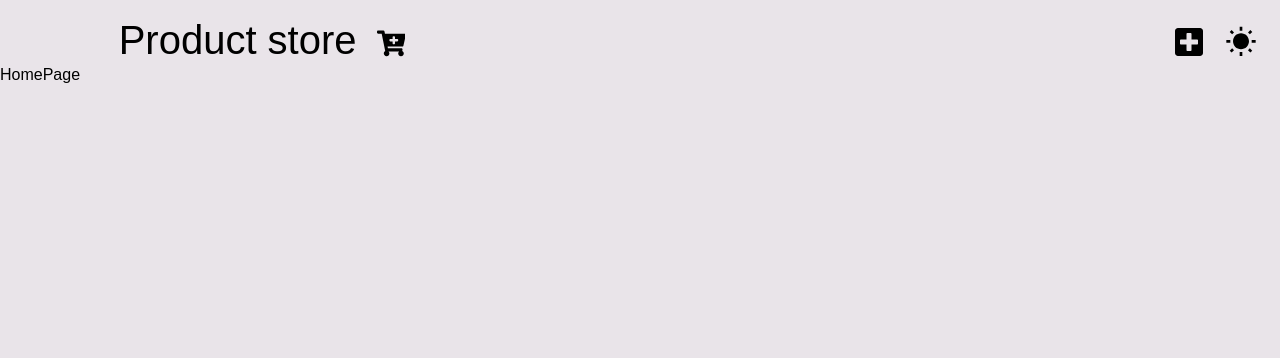
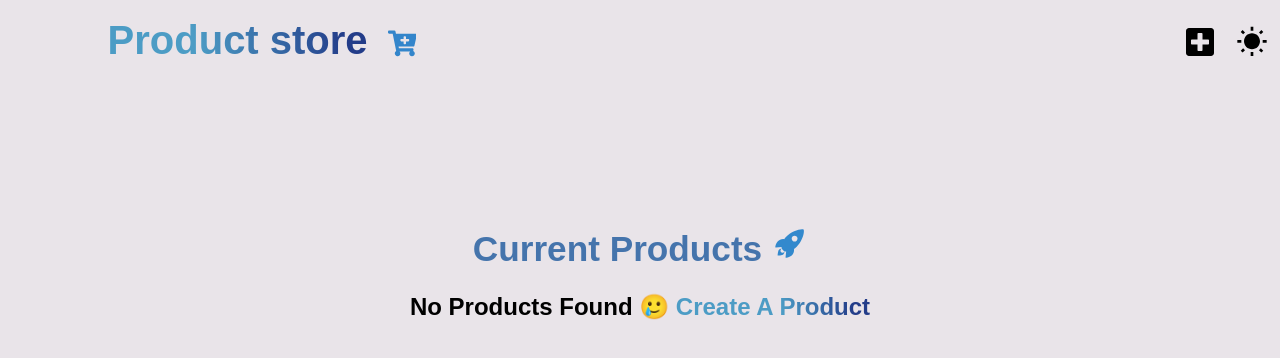
Before and after one commit to arfatkazi/PRODUCT_MERN, a React (Vite) app in the folder frontend/: page / in a window 1280 px wide. Shown: the top 358 px of the page. Built offline with nearby package versions, Linux system fonts and the light colour scheme.

Commit message:
frontend make homepage

```diff
--- a/frontend/src/components/Navbar/Navbar.css
+++ b/frontend/src/components/Navbar/Navbar.css
@@ -32,10 +32,12 @@ body.dark-mode {
   background-color: #062b68;
   color: #ffffff;
 }
+
 .navWhite {
   background-color: #545aa5;
   color: #ffffff;
 }
+
 .navContainer > .left {
   display: flex;
   justify-content: center;
@@ -47,12 +49,18 @@ body.dark-mode {
   font-size: 2.5rem;
   text-decoration: none;
   color: inherit;
+  color: #3a88ae;
+  background-image: linear-gradient(75deg, #4c9cc5 34%, #233c89 90%);
+  background-clip: text;
+  -webkit-background-clip: text;
+  -webkit-text-fill-color: transparent;
+  font-weight: bold;
 }
 
 .cartplus {
   font-size: 1.8rem;
   margin-top: 0.8rem;
-  color: inherit;
+  color: #3385cb;
 }
 
 .navContainer > .right {
@@ -81,5 +89,4 @@ body.dark-mode {
 .day:hover,
 .night:hover {
   transform: scale(1.1);
-  color: var(--dark-text);
 }
--- a/frontend/src/components/Navbar/Navbars.jsx
+++ b/frontend/src/components/Navbar/Navbars.jsx
@@ -20,7 +20,7 @@ const Navbars = () => {
   }, [colorMode]);
 
   return (
-    <div className={`navContainer  `}>
+    <div className={`navContainer`}>
       <div className="left">
         <Link to="/" className="link">
           Product store
--- a/frontend/src/pages/Create.css
+++ b/frontend/src/pages/Create.css
@@ -47,3 +47,7 @@ form > input {
   font-size: 0.9rem;
   text-align: center;
 }
+
+.createtitle {
+  color: #fff;
+}
--- a/frontend/src/pages/CreatePage.jsx
+++ b/frontend/src/pages/CreatePage.jsx
@@ -1,7 +1,6 @@
+import "./Create.css";
 import { useState } from "react";
-import "./Create.css";
 import { useProductStore } from "../store/Product";
-import { toast } from "react-toastify";
 const CreatePage = () => {
   const [newProduct, setNewProduct] = useState({
     name: "",
@@ -29,7 +28,7 @@ const CreatePage = () => {
   return (
     <>
       <div className="createContainer">
-        <h1>Create New Product</h1>
+        <h1 className="createtitle">Create New Product</h1>
         <form action="#" onSubmit={submitHandler}>
           <input
             type="text"
--- a/frontend/src/pages/HomePage.jsx
+++ b/frontend/src/pages/HomePage.jsx
@@ -1,4 +1,22 @@
+import { Link } from "react-router-dom";
+import "./HomeProduct.css";
+import { IoIosRocket } from "react-icons/io";
 const HomePage = () => {
-  return <div>HomePage</div>;
+  return (
+    <>
+      <div className="homeContainer">
+        <h1 className="currenttitle">
+          Current Products <IoIosRocket className="rocket" />
+        </h1>
+
+        <h2>
+          no products found 🥲{" "}
+          <Link to={"/create"} className="createlink">
+            create a product
+          </Link>
+        </h2>
+      </div>
+    </>
+  );
 };
 export default HomePage;
--- /dev/null
+++ b/frontend/src/pages/HomeProduct.css
@@ -0,0 +1,29 @@
+.homeContainer {
+  display: flex;
+  justify-content: center;
+  align-items: center;
+  margin: 10rem;
+  flex-direction: column;
+}
+
+.homeContainer > h2 {
+  text-transform: capitalize;
+  margin-top: 1.5rem;
+}
+
+.rocket {
+  color: #3389cd;
+}
+
+.createlink {
+  color: #3a88ae;
+  background-image: linear-gradient(75deg, #4c9cc5 54%, #233c89 90%);
+  background-clip: text;
+  -webkit-background-clip: text;
+  -webkit-text-fill-color: transparent;
+}
+
+.currenttitle {
+  color: #4574ac;
+  font-size: 2.2rem;
+}
```
